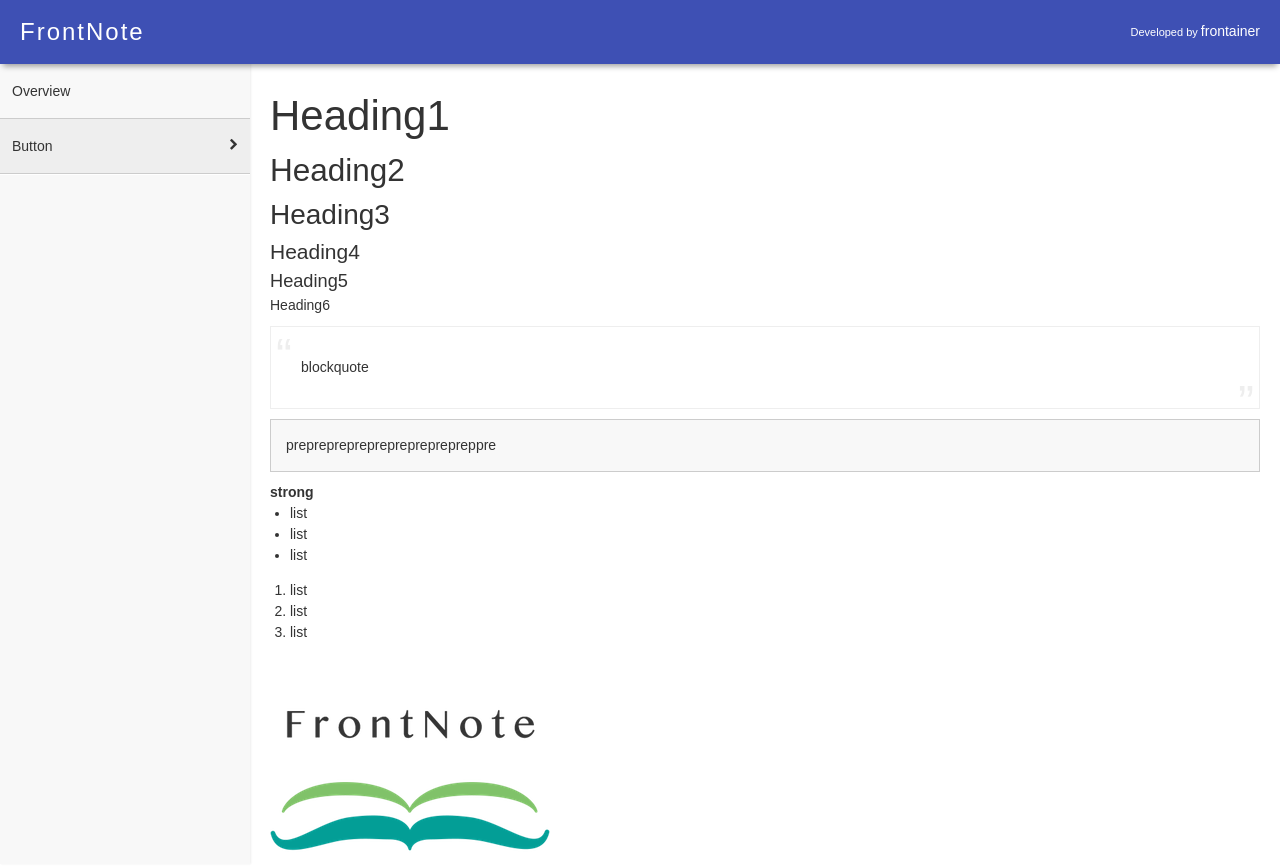
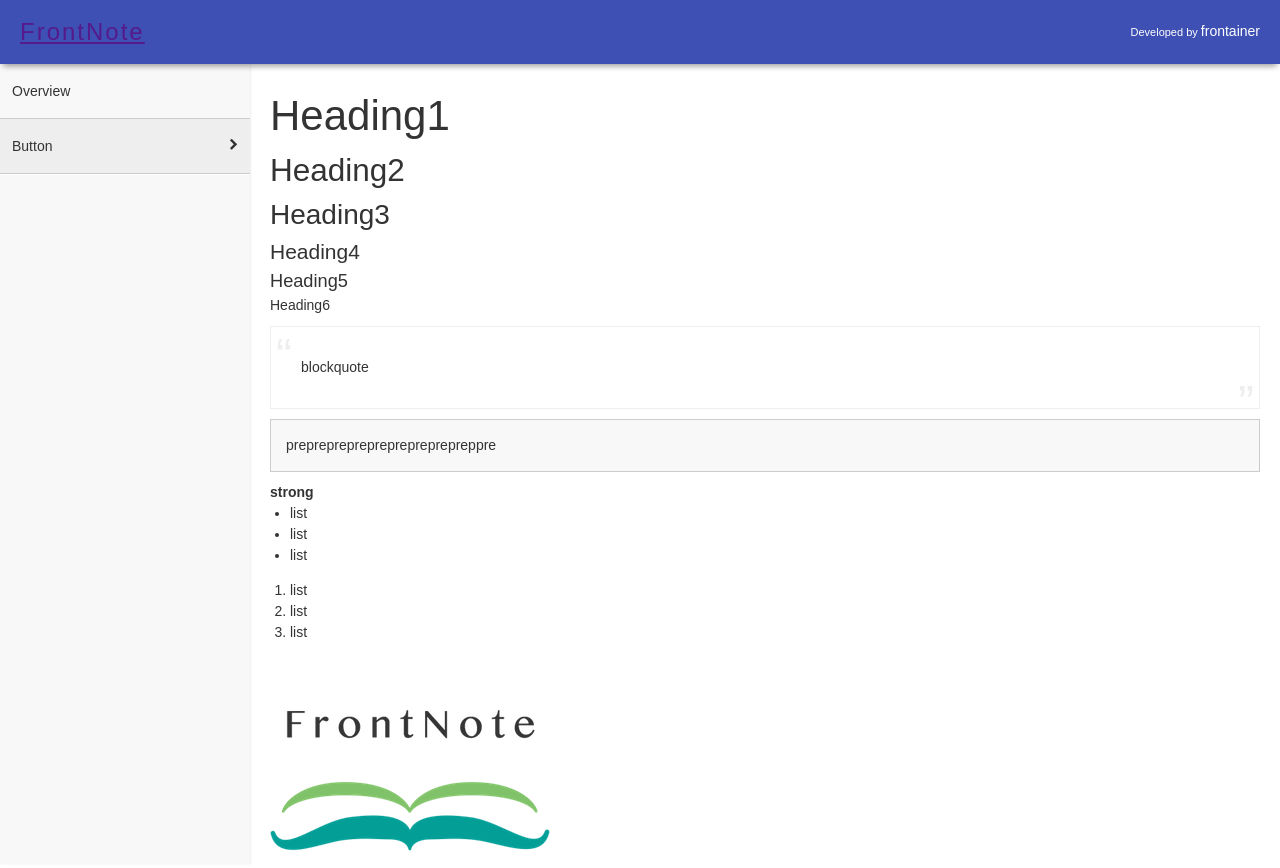
Before and after one commit to sable-virt/frontnote-template, a website: page app/index.html in a window 1280 px wide. Shown: the top 868 px of the page. Drawn offline with nearby package versions, Linux system fonts and the light colour scheme; files whose address does not match are found by name.

Commit message:
[fix] タイトルにトップへ戻るリンクを追加

```diff
--- a/app/index.html
+++ b/app/index.html
@@ -13,7 +13,7 @@
 <body>
     <header class="fn-header">
         <div class="fn-mobile-visible fn-drawer-trigger"><a class="fn-icon fn-bars fn-icon-link"></a></div>
-        <h1 class="fn-title">FrontNote</h1>
+        <h1 class="fn-title"><a href="">FrontNote</a></h1>
         <p class="fn-copyright">Developed by <a href="https://github.com/frontainer" class="fn-link" target="_blank">frontainer</a></p>
     </header>
     <div class="fn-container">
```
Also changed, not shown: release/index.ejs.
